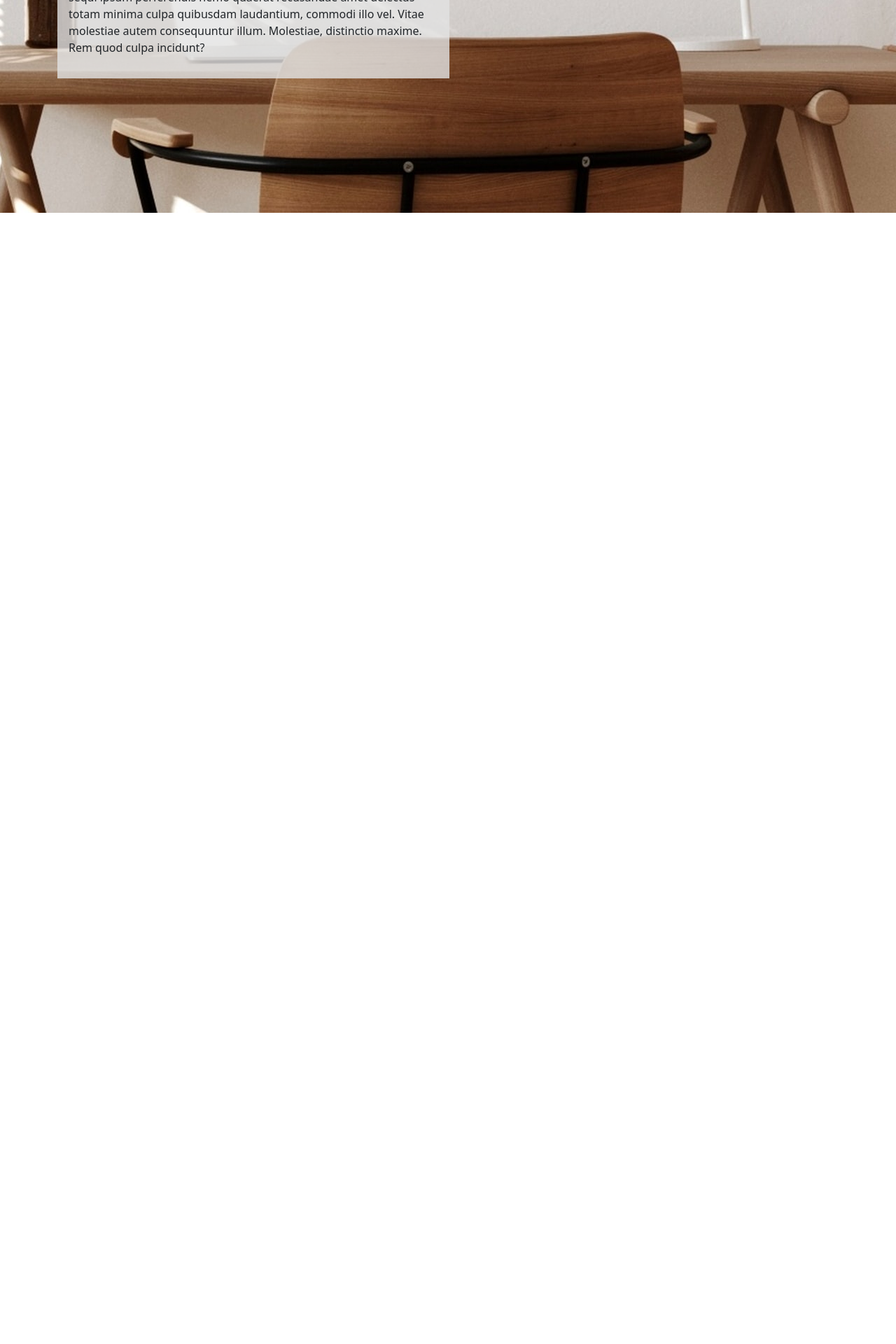
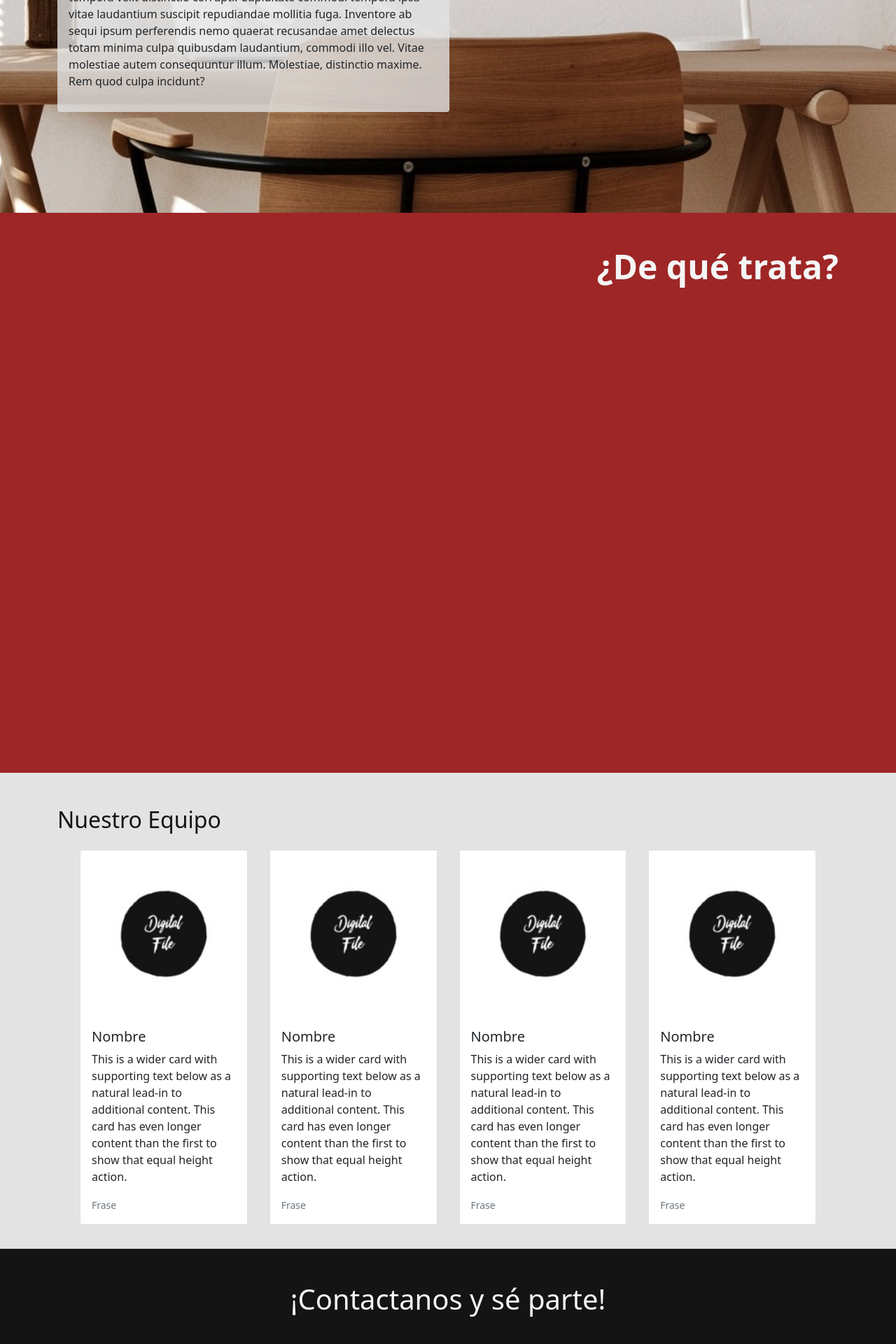
Before and after one commit to Jahleels/digital-file-frontend, a Vue app: page /#/ in a window 1280 px wide. Shown: the part 490-2410 px from the top of the page at 70% size. Before the commit the page ends 800 px from the top, so only its background shows below. Built offline with nearby package versions, Linux system fonts and the light colour scheme; a web font is replaced by a local one.

Commit message:
Agregando secciones

```diff
--- a/src/App.vue
+++ b/src/App.vue
@@ -9,6 +9,5 @@
     font-family: BoutiqueScript;
     src: url("./font/BoutiqueScript.ttf");
 }
-#app {
-}
+
 </style>
--- /dev/null
+++ b/src/components/About.vue
@@ -0,0 +1,34 @@
+<template>
+    <section class="aboutContainer">
+        <div class="container">
+            <h2 class="container__titulo" >
+                ¿De qué trata?
+            </h2>
+
+        </div>
+    </section>
+</template>
+
+<script>
+export default {
+  name: "About",
+};
+</script>
+
+<style>
+.aboutContainer {
+    height: 100vh;
+    background-color: #9E2626;
+}
+
+.container {
+    padding-top: 3rem;
+}
+
+.container__titulo {
+    color: #f5f5f5;
+    font-weight: 600;
+    text-align:end;
+    font-size: 3rem;
+}
+</style>
--- a/src/components/Banner.vue
+++ b/src/components/Banner.vue
@@ -34,5 +34,6 @@ header {
     background-color: rgba(227, 227, 227, .8);
     padding: 16px;
     width: 35rem;
+    border-radius: 4px;
 }
 </style>
--- /dev/null
+++ b/src/components/Card.vue
@@ -0,0 +1,28 @@
+<template>
+  <div class="card">
+    <img src="../assets/logo.jpg" class="card-img-top" />
+    <div class="card-body">
+      <h5 class="card-title">Nombre</h5>
+      <p class="card-text">
+        This is a wider card with supporting text below as a natural lead-in to
+        additional content. This card has even longer content than the first to
+        show that equal height action.
+      </p>
+      <p class="card-text">
+        <small class="text-muted">Frase</small>
+      </p>
+    </div>
+  </div>
+</template>
+
+<script>
+export default {
+  name: "Card",
+};
+</script>
+
+<style>
+.card {
+    margin:1rem 2rem 0 2rem;
+}
+</style>
--- /dev/null
+++ b/src/components/Info.vue
@@ -0,0 +1,26 @@
+<template>
+    <section class="InfoContainer">
+        <div class="container">
+            <h1 class="InfoContainer__titulo">¡Contactanos y sé parte!</h1>
+
+        </div>
+
+    </section>
+</template>
+
+<script>
+export default {
+  name: "Info",
+};
+</script>
+
+<style>
+.InfoContainer {
+    height: 60vh;
+    background-color: #141414;
+}
+.InfoContainer__titulo {
+    color: #f5f5f5;
+    text-align: center;
+}
+</style>
--- a/src/components/Navbar.vue
+++ b/src/components/Navbar.vue
@@ -4,9 +4,7 @@
     style="background-color: #141414"
   >
     <div class="container-fluid">
-      <router-link to="/" class="navbar-brand">
-        <img src="" />
-      </router-link>
+
       <router-link class="navbar-brand mb-0 " to="/"
         >Digital File</router-link
       >
@@ -23,9 +21,9 @@
       </button>
       <div class="collapse navbar-collapse" id="navbarNavAltMarkup">
         <div class="navbar-nav">
-          <router-link class="nav-link" to="/">De que trata</router-link>
-          <router-link class="nav-link" to="/">Quienes somos</router-link>
-          <router-link class="nav-link" to="/">Más información</router-link>
+          <a class="nav-link" href="#">De que trata</a>
+          <a class="nav-link" href="#">Quienes somos</a>
+          <a class="nav-link" href="#">Más información</a>
         </div>
       </div>
     </div>
@@ -43,6 +41,7 @@ export default {
     font-family: 'BoutiqueScript';
     font-size: 3rem !important;
     margin-right: 2rem !important;
+    margin-left: 2rem !important;
 }
 
 
--- /dev/null
+++ b/src/components/Us.vue
@@ -0,0 +1,35 @@
+<template>
+    <section class="UsContainer">
+        <div class="container">
+            <h2 class="UsContainer__titulo" >
+                Nuestro Equipo
+            </h2>
+            <div class="card-group">
+                <card />
+                <card />
+                <card />
+                <card />
+            </div>
+
+        </div>
+    </section>
+</template>
+
+<script>
+import Card from './Card.vue';
+export default {
+  components: { Card },
+  name: "Us",
+};
+</script>
+
+<style>
+.UsContainer {
+    height: 85vh;
+    background-color: #e3e3e3;
+}
+.UsContainer__titulo {
+    color: #141414;
+}
+
+</style>
--- a/src/views/Home.vue
+++ b/src/views/Home.vue
@@ -2,18 +2,27 @@
   <div>
     <navbar />
     <banner />
+    <about />
+    <us />
+    <info />
   </div>
 </template>
 
 <script>
 import Banner from "@/components/Banner.vue";
 import Navbar from "@/components/Navbar.vue";
+import About from '@/components/About.vue';
+import Us from '../components/Us.vue';
+import Info from '../components/Info.vue';
 
 export default {
   name: "Home",
   components: {
     Navbar,
     Banner,
+    About,
+    Us,
+    Info
   },
 };
 </script>
```
